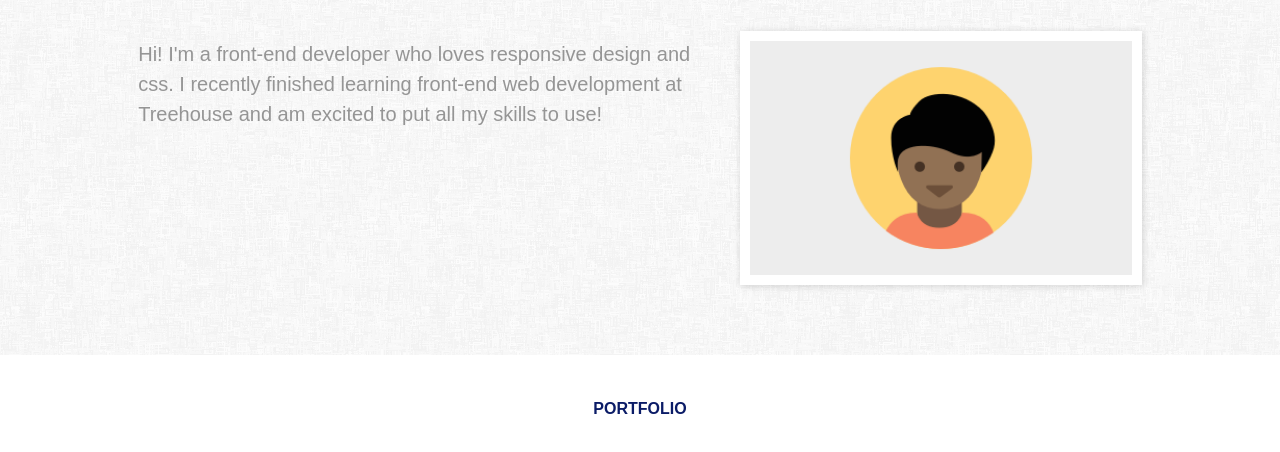
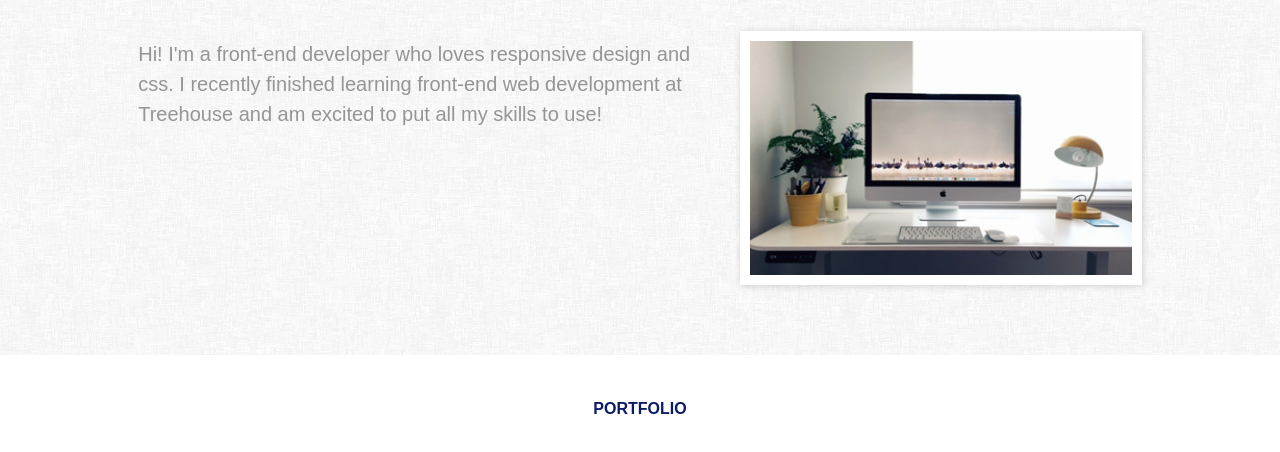
Before and after one commit to SarahJee/ProjectTwo, a plain HTML site: page index.html in a window 1280 px wide. Shown: the part 93-545 px from the top of the page. Drawn offline with Linux system fonts and the light colour scheme; files that its build step writes are made by us from their sources; files whose address does not match are found by name.

Commit message:
Final
After changing ‘profile’ pic.

```diff
--- a/index.html
+++ b/index.html
@@ -19,7 +19,7 @@
 		        </ul>
 		    </div>
 		    <div class="intro">
-		    <img src="img/responsive-layout-profile.png" class="profile" alt="profile photo">
+		    <img src="img/responsive-layout-profile2.jpg" class="profile" alt="Should be a profile photo but is a picture of my desk...">
 		    <p>Hi! I'm a front-end developer who loves responsive design and css. I recently finished learning front-end web development at Treehouse and am excited to put all my skills to use!</p>
 		    </div>
 		</div>
```
Also changed, not shown: img/background_@2X.png (deleted), img/responsive-layout-profile.jpg (added), img/responsive-layout-profile1.jpg (added), img/responsive-layout-profile2.jpg (added).
